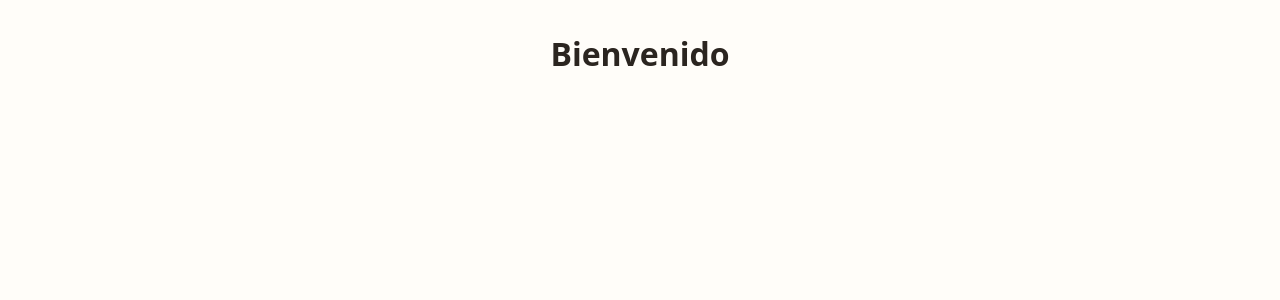
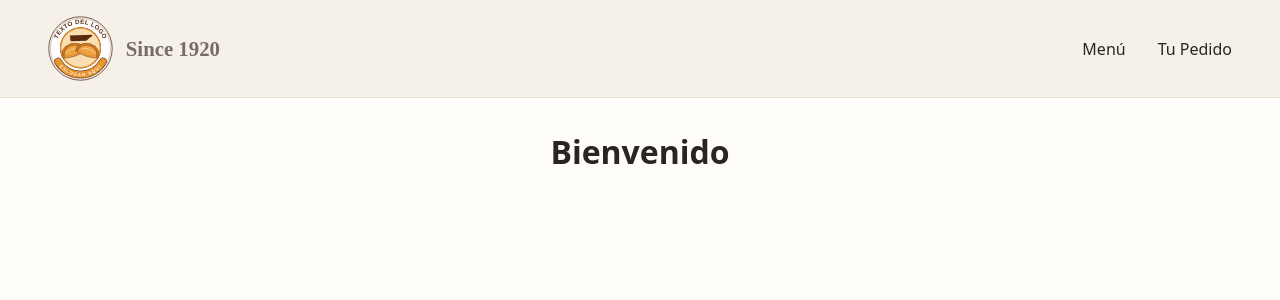
Before and after one commit to Colococo/fanDempa-coco-26242, a React (Vite) app: page / in a window 1280 px wide. Shown: the top 300 px of the page. Built offline with nearby package versions, Linux system fonts and the light colour scheme.

Commit message:
Añadir el componente Header con el logotipo y la navegación; actualizar las rutas en el componente App.

```diff
--- a/src/App.jsx
+++ b/src/App.jsx
@@ -1,12 +1,15 @@
 import './App.css'
 import { Routes, Route } from "react-router-dom";
+import { Header } from "./components/Header/Header";
 
 function App() {
   return (
     <>
+    <Header />
       <main>
         <Routes>
           <Route path="/" element={<h1>Bienvenido</h1>} />
+          <Route path="/cart" element={<h1>Pedido</h1>} />
         </Routes>
       </main>
     </>
--- a/src/components/Header/Header.css
+++ b/src/components/Header/Header.css
@@ -0,0 +1,27 @@
+header {
+  background: var(--surface);
+  border-bottom: 1px solid var(--border);
+
+  padding: 1rem 3rem;
+
+  display: flex;
+  justify-content: space-between;
+  align-items: center;
+}
+
+.logo-container a {
+  display: flex;
+  align-items: center;
+  gap: 0.8rem;
+}
+
+.logo-container img {
+  width: 65px;
+}
+
+.logo-container span {
+  font-size: 1.3rem;
+  font-weight: 600;
+  color: var(--text-secondary);
+  font-family: 'Marcellus', serif;
+}
--- a/src/components/Header/Header.jsx
+++ b/src/components/Header/Header.jsx
@@ -0,0 +1,18 @@
+import { Link } from "react-router-dom";
+import logo from "../../assets/logo.svg";
+import { Nav } from "../Nav/Nav";
+import "./Header.css";
+
+export const Header = ()=> {
+    return (
+        <header>
+            <div className="logo-container">
+                <Link to={"/"}>
+                    <img src={logo} alt="logo empanada" />
+                    <span>Since 1920</span>
+                </Link>
+            </div>
+            <Nav />
+        </header>
+    )
+}
--- a/src/components/Nav/Nav.jsx
+++ b/src/components/Nav/Nav.jsx
@@ -7,7 +7,7 @@ export const Nav = ()=> {
             <ul className="nav-list">
                 <li>
                     {/* to= es lo que se escribe en la barra de busqueda */}
-                    <Link to={"/"}>Catalogo</Link>
+                    <Link to={"/"}>Menú</Link>
                 </li>
                 <li>
                     <Link to={"/cart"}>Tu Pedido</Link>
```
Also changed, not shown: src/assets/logo.svg (added).
